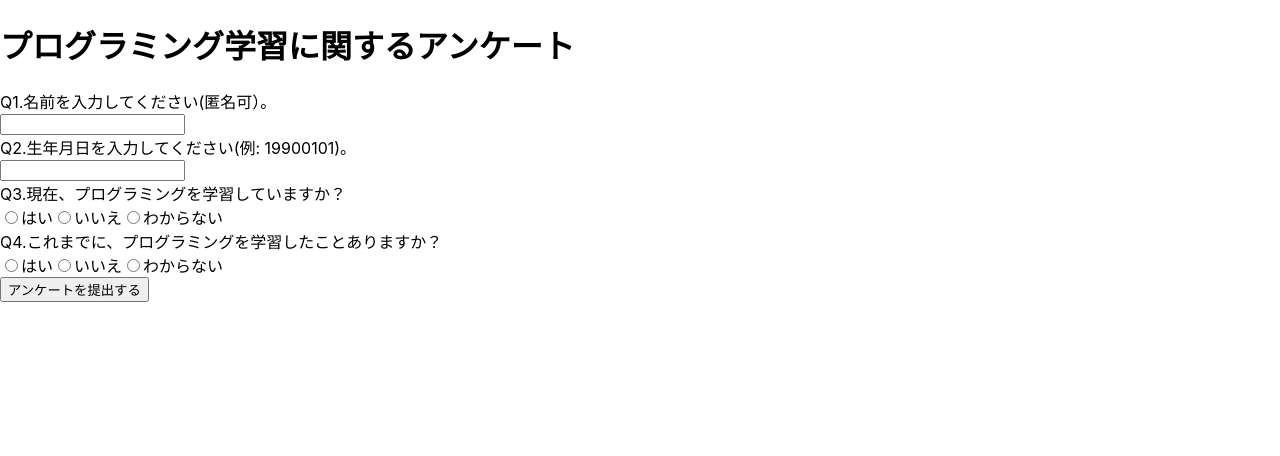
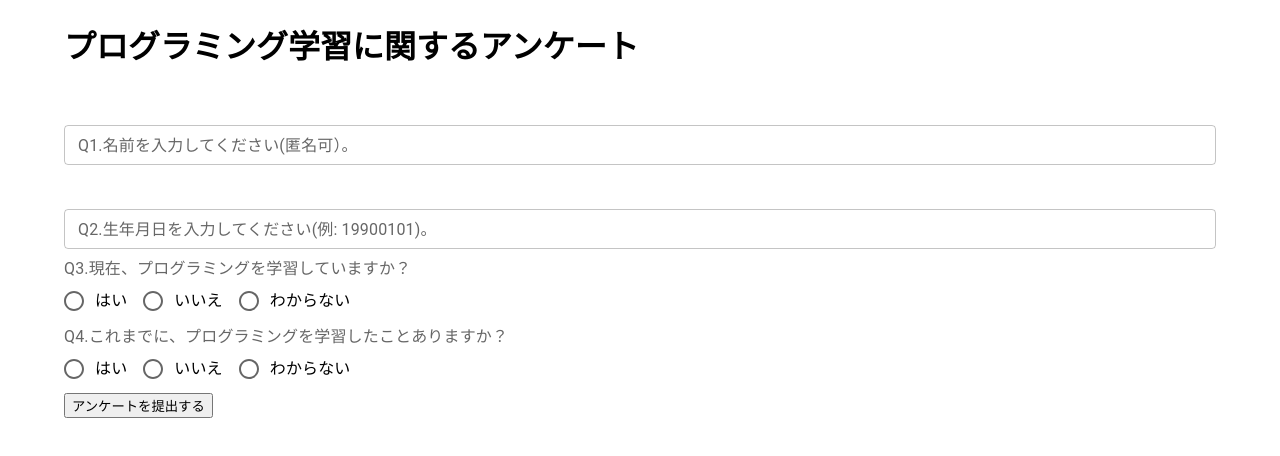
Before and after one commit to mae616/questionnaire, a Next.js app: page / in a window 1280 px wide. Shown: the top 456 px of the page. Built offline with nearby package versions, Linux system fonts and the light colour scheme.

Commit message:
Material UI

```diff
--- a/pages/index.js
+++ b/pages/index.js
@@ -1,103 +1,88 @@
 import { useForm } from 'react-hook-form'
-
+import {
+  Container,
+  TextField,
+  Radio,
+  RadioGroup,
+  FormControlLabel,
+  FormControl,
+  FormLabel,
+  FormHelperText
+} from '@mui/material';
 import Head from 'next/head'
-
 export default function Home() {
-
   const { register, handleSubmit, formState: { errors } } = useForm();
-
   const onSubmit = (data) => {
     // デフォルトの挙動は自動的にキャンセルしてくれる
     console.log(data)
   }
-
   return (
     <>
       <Head>
         <title>プログラミング学習に関するアンケート</title>
       </Head>
-
       <main>
+        <Container>
           <h1>
             プログラミング学習に関するアンケート
           </h1>
-
           <form onSubmit={handleSubmit(onSubmit)}>
             <div>
-            <label htmlFor="name">Q1.名前を入力してください(匿名可）。</label><br />
-            <input id="name" {...register('name')} />
+              <label htmlFor="name"></label><br />
+              <TextField
+                id="name"
+                label="Q1.名前を入力してください(匿名可）。"
+                variant="outlined"
+                size="small"
+                fullWidth
+                margin="normal"
+                {...register('name')}
+              />
             </div>
             <div>
-            <label htmlFor="birth">Q2.生年月日を入力してください(例: 19900101)。</label><br />
-            <input
+              <label htmlFor="birth"></label><br />
+              <TextField
                 id="birth"
+                label="Q2.生年月日を入力してください(例: 19900101)。"
+                variant="outlined"
+                size="small"
+                fullWidth
+                margin="normal"
                 {...register('birth',
                   {
                     required: 'このフィールドは回答必須です。',
                     pattern: { value: /^(19|20).{2}(0[1-9]|1[0-2])(0[1-9]|[1-2][0-9]|3[0-1])$/, message: '有効な整数8桁で入力してください' }
-
-
                   }
                 )}
-            /><br />
-            {errors.birth && <span>{errors.birth.message}</span>}
+                error={'birth' in errors}
+                helperText={errors.birth?.message}
+              />
             </div>
             <div>
-            Q3.現在、プログラミングを学習していますか？<br />
-            <input
-              id="isLearning_yes"
-              {...register('isLearning', { required: true })}
-              type="radio"
-              value="yes"
-            />
-            <label htmlFor="isLearning_yes">はい</label>
-
-            <input
-              id="isLearning_no"
-              {...register('isLearning', { required: true })}
-              type="radio"
-              value="no"
-            />
-            <label htmlFor="isLearning_no">いいえ</label>
-
-            <input
-              id="isLearning_etc"
-              {...register('isLearning', { required: true })}
-              type="radio"
-              value="etc"
-            />
-            <label htmlFor="isLearning_etc">わからない</label><br />
-            {errors.isLearning && <span>このフィールドは回答必須です。</span>}
+              <FormControl component="fieldset" error={'isLearning' in errors}>
+                <FormLabel component="legend">Q3.現在、プログラミングを学習していますか？</FormLabel>
+                <RadioGroup row aria-label="isLearning" name="isLearning-group">
+                  <FormControlLabel value="yes" control={<Radio />} label="はい"  {...register('isLearning', { required: true })} />
+                  <FormControlLabel value="no" control={<Radio />} label="いいえ"  {...register('isLearning', { required: true })} />
+                  <FormControlLabel value="other" control={<Radio />} label="わからない"  {...register('isLearning', { required: true })} />
+                </RadioGroup>
+                <FormHelperText>{errors.isLearning && 'このフィールドは回答必須です。'}</FormHelperText>
+              </FormControl>
             </div>
             <div>
-            Q4.これまでに、プログラミングを学習したことありますか？<br />
-            <input
-              id="wasLearning_yes"
-              {...register('wasLearning', { required: true })}
-              type="radio"
-              value="yes"
-            />
-            <label htmlFor="wasLearning_yes">はい</label>
-
-            <input
-              id="wasLearning_no"
-              {...register('wasLearning', { required: true })}
-              type="radio"
-              value="no"
-            />
-            <label htmlFor="wasLearning_no">いいえ</label>
-
-            <input
-              id="wasLearning_etc"
-              {...register('wasLearning', { required: true })}
-              type="radio"
-              value="etc"
-            />
-            <label htmlFor="wasLearning_etc">わからない</label><br />
-            {errors.wasLearning && <span>このフィールドは回答必須です。</span>}
+              <FormControl component="fieldset" error={'isLearning' in errors}>
+                <FormLabel component="legend">Q4.これまでに、プログラミングを学習したことありますか？</FormLabel>
+                <RadioGroup row aria-label="wasLearning" name="wasLearning-group">
+                  <FormControlLabel value="yes" control={<Radio />} label="はい"  {...register('wasLearning', { required: true })} />
+                  <FormControlLabel value="no" control={<Radio />} label="いいえ"  {...register('wasLearning', { required: true })} />
+                  <FormControlLabel value="other" control={<Radio />} label="わからない"  {...register('wasLearning', { required: true })} />
+                </RadioGroup>
+                <FormHelperText>{errors.wasLearning && 'このフィールドは回答必須です。'}</FormHelperText>
+              </FormControl>
             </div>
             <button type="submit">アンケートを提出する</button>
           </form>
+        </Container>
       </main>
     </>
   )
```
Lines whose indentation alone changed are shown as unchanged.
